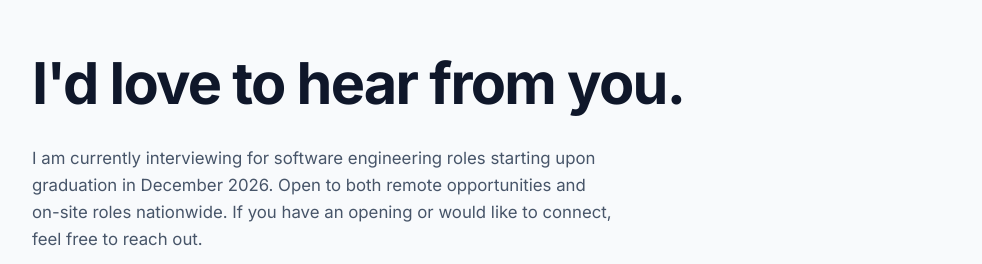
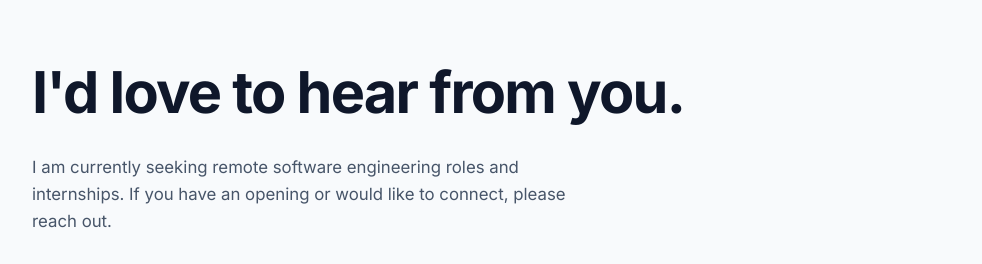
Before and after one commit to TimothyH3/tjhansen.net, a plain HTML site: page index.html in a window 1280 px wide. Shown: the part 2170-2434 px from the top of the page, without its empty margins (148-1130 px from the left). Drawn offline with Linux system fonts and the light colour scheme.

Commit message:
Minor changes

```diff
--- a/index.html
+++ b/index.html
@@ -613,9 +613,8 @@
                 I'd love to hear from you.
               </h2>
               <p class="contact-sub">
-                I am currently interviewing for software engineering roles starting upon graduation in December 2026.
-                Open to both remote opportunities and on-site roles nationwide. If you have an opening or would like to
-                connect, feel free to reach out.
+                I am currently seeking remote software engineering roles and internships. If you have an opening or
+                would like to connect, please reach out.
               </p>
 
               <!-- Interactive Email Box & Direct Mail Button -->
```
